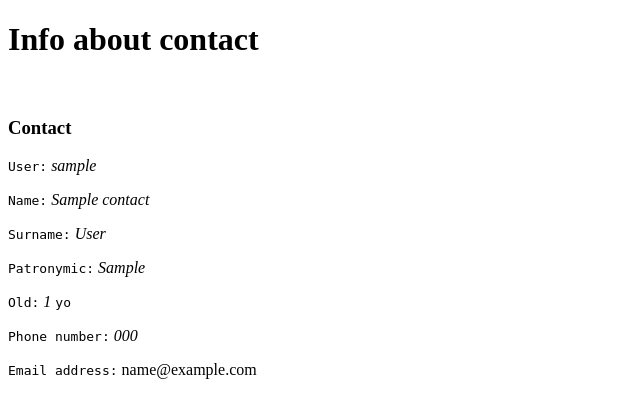
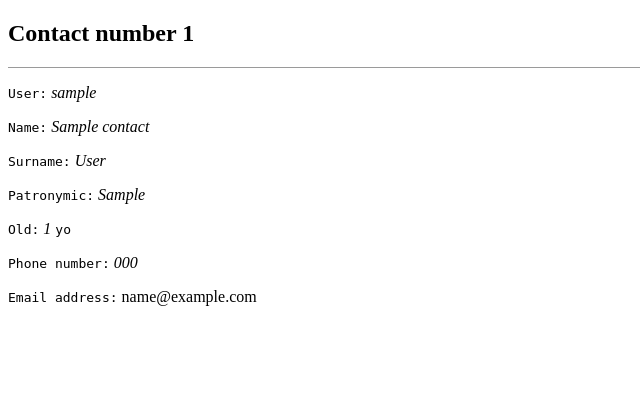
Before and after one commit to ArtMot99/AdressBook, a Django app: page /address/1 in a window 1280 px wide. Shown: the top 418 px of the page, without its empty margins (0-640 px from the left). Run offline with Django 4.2, Linux system fonts and the light colour scheme; tables that the repository leaves empty hold one stand-in row (values such as "Sample post").

Commit message:
Подправлен шаблон info_about_contact.html

```diff
--- a/templates/info_about_contact.html
+++ b/templates/info_about_contact.html
@@ -5,8 +5,8 @@
     <title>Info about contact</title>
 </head>
 <body>
-<h1>Info about contact</h1><br>
-<h3>Contact</h3>
+<h2>Contact number {{ contact.id }}</h2>
+<hr size="1">
         <p><tt>User:</tt> <em>{{ contact.user }}</em></p>
         <p><tt>Name:</tt> <em>{{ contact.name }}</em></p>
         <p><tt>Surname:</tt> <em>{{ contact.surname }}</em></p>
```
